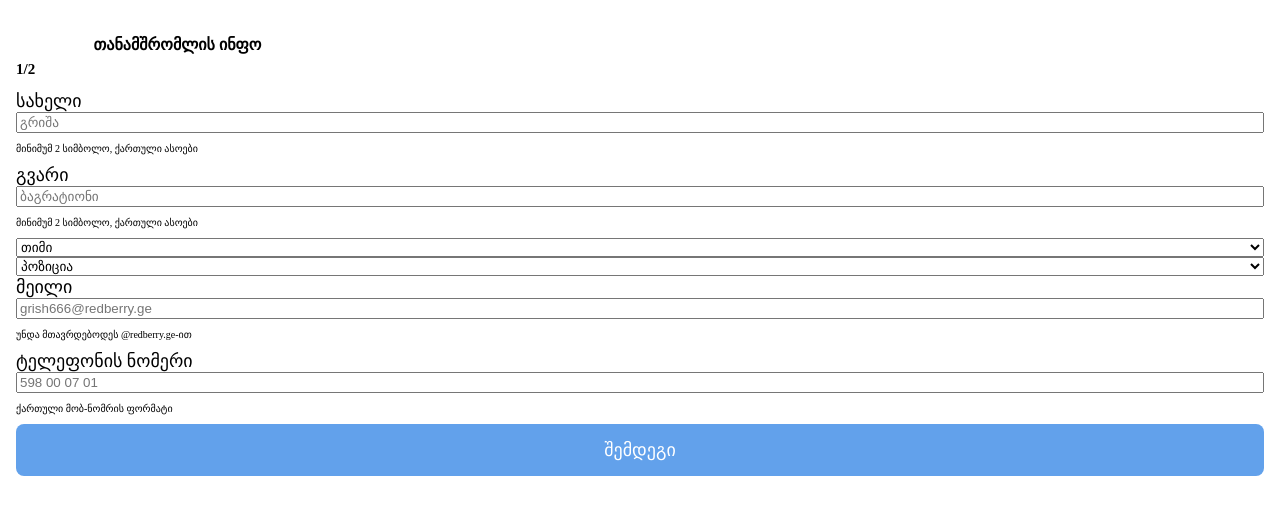
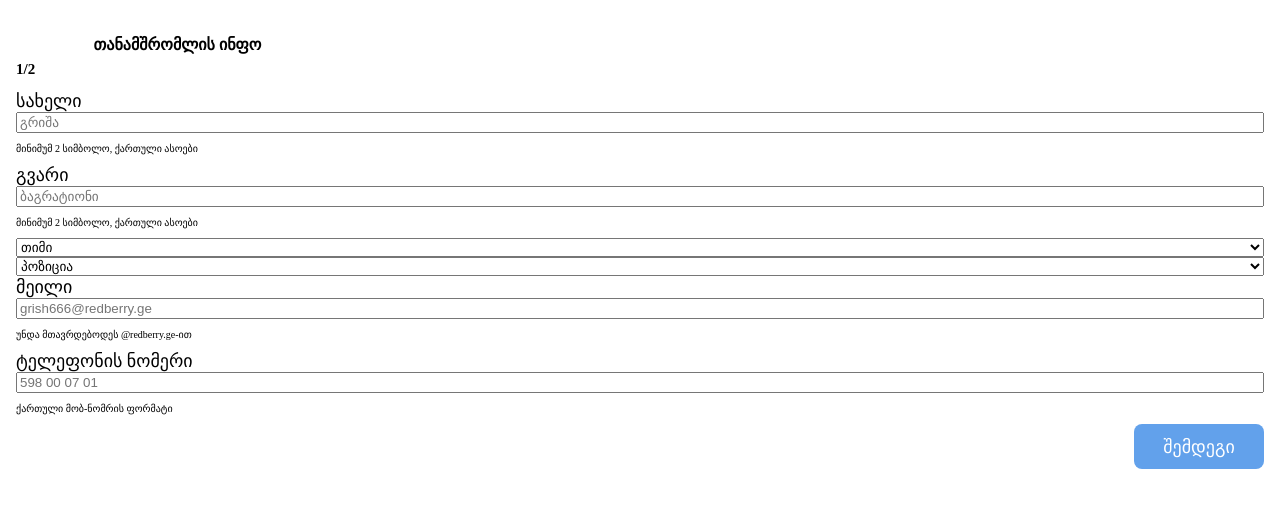
Before and after one commit to zurazautashvili/Redberry-Tech-Assignment, a plain HTML site: page form.html in a window 1280 px wide. Drawn offline with Linux system fonts and the light colour scheme.

Commit message:
Built css style for next button.

```diff
--- a/form.html
+++ b/form.html
@@ -48,11 +48,7 @@
         <input type="number" id="phoneNumber" placeholder="598 00 07 01" />
         <p>ქართული მობ-ნომრის ფორმატი</p>
       </div>
-      <a href="#"
-        ><button class="btn--primary btn--form" type="submit">
-          შემდეგი
-        </button></a
-      >
+      <a href="#"><button class="btn--form" type="submit">შემდეგი</button></a>
     </form>
   </body>
 </html>
--- a/style.css
+++ b/style.css
@@ -67,7 +67,13 @@ label {
 }
 
 .btn--form {
-  /* width: 10rem;
-  height: 3rem; */
+  width: 13rem;
+  height: 4.5rem;
   font-size: 1.8rem;
+  background: var(--color-primary);
+  color: white;
+  border: 0;
+  border-radius: 8px;
+  position: absolute;
+  right: 1.6rem;
 }
```
